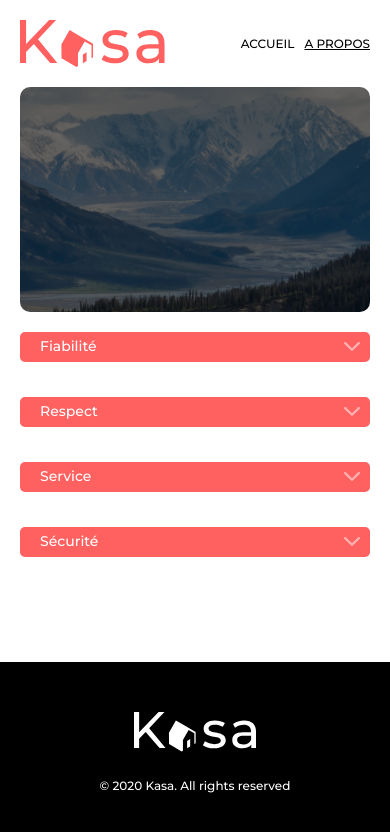
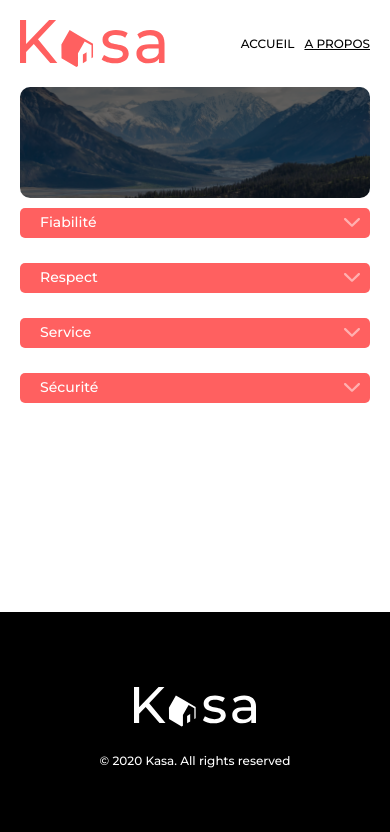
Before and after one commit to MGShio/ReactOC, a React (Vite) app: page /about in a window 390 px wide. Shown: the top 832 px of the page. Built offline with nearby package versions, Linux system fonts and the light colour scheme.

Commit message:
Correction style + ajout logo clickable
Logo -> accueil
Correction style

```diff
--- a/src/components/banner/banner.css
+++ b/src/components/banner/banner.css
@@ -51,6 +51,9 @@
     .banner--home {
         min-height: 111px;
     }
+    .banner--about {
+        min-height: 111px;
+    }
     .banner
     {
         align-items: flex-start;
--- a/src/components/card/card.css
+++ b/src/components/card/card.css
@@ -1,6 +1,6 @@
 .card {
     display: flex;
-    flex: 1 0 calc(33.33% - 50px);
+    flex: 1 0 calc(33% - 30px);
     min-height:340px ;
     box-shadow: 0 4px 8px rgba(0, 0, 0, 0.15);
     align-items: end;
@@ -8,6 +8,8 @@
     text-decoration:none;
     position: relative;
     transition: all 0.2s;
+    justify-content: center;
+    max-width: calc(33% - 30px);
   }
   .card:hover {
     transform: scale(1.01);
@@ -46,3 +48,10 @@
   .card:hover .card__image {
     filter: brightness(90%);
   }
+
+  @media (max-width: 768px) {
+    .card {
+      flex: 1 0 100%; /* Make items take full width on small screens */
+      max-width: none;
+    }
+  }
--- a/src/components/dropdown/dropdown.css
+++ b/src/components/dropdown/dropdown.css
@@ -77,6 +77,7 @@
   =============================================*/
   .dropdown__button--about {
     font-size: 24px;
+    border-radius: 5px;
   }
   .dropdown__button__arrow--about {
     width: 24px;
--- a/src/components/footer/footer.css
+++ b/src/components/footer/footer.css
@@ -20,6 +20,10 @@
     line-height: 142.6%;
 }
 @media all and (min-width: 0px) and (max-width: 768px){
+    .footer {
+        padding-top: 75px;
+        padding-bottom: 75px;
+    }
     .footer__copyright
     {
         font-weight: 500;
--- a/src/components/header/header.jsx
+++ b/src/components/header/header.jsx
@@ -5,7 +5,9 @@ import { NavLink } from "react-router-dom";
 function Header() {
     return (
         <header className="header">
-            <img className="header__logo" src="../logo.svg" alt="Logo" />
+            <NavLink to="/" classname="header__logo__link">
+                <img className="header__logo" src="../logo.svg" alt="Logo" />
+            </NavLink>
             <nav className="header__navbar">
                 <NavLink className={state => state.isActive ? "header__navbar__link active" : "header__navbar__link"} to="/">Accueil</NavLink>
                 <NavLink className={state => state.isActive ? "header__navbar__link active" : "header__navbar__link"} to="/about">A propos</NavLink>
--- a/src/pages/about/about.css
+++ b/src/pages/about/about.css
@@ -11,3 +11,10 @@
     margin-left: auto;
     margin-right: auto;
 }
+
+@media (max-width: 768px) {
+    .about
+    {
+        gap: 10px;
+    }
+}
--- a/src/pages/home/home.css
+++ b/src/pages/home/home.css
@@ -6,6 +6,7 @@
     border-radius: 25px;
     padding: 50px;
     margin-top: 50px;
+    justify-content: center;
   }
 
   .card {
@@ -19,10 +20,9 @@
       gap: 20px;
       padding: 20px;
       margin-top: 20px;
-
     }
     .card {
-      flex-basis: calc(50% - 50px);
+      flex-basis: calc(100% - 50px);
       min-height:255px ;
     }
 
```
